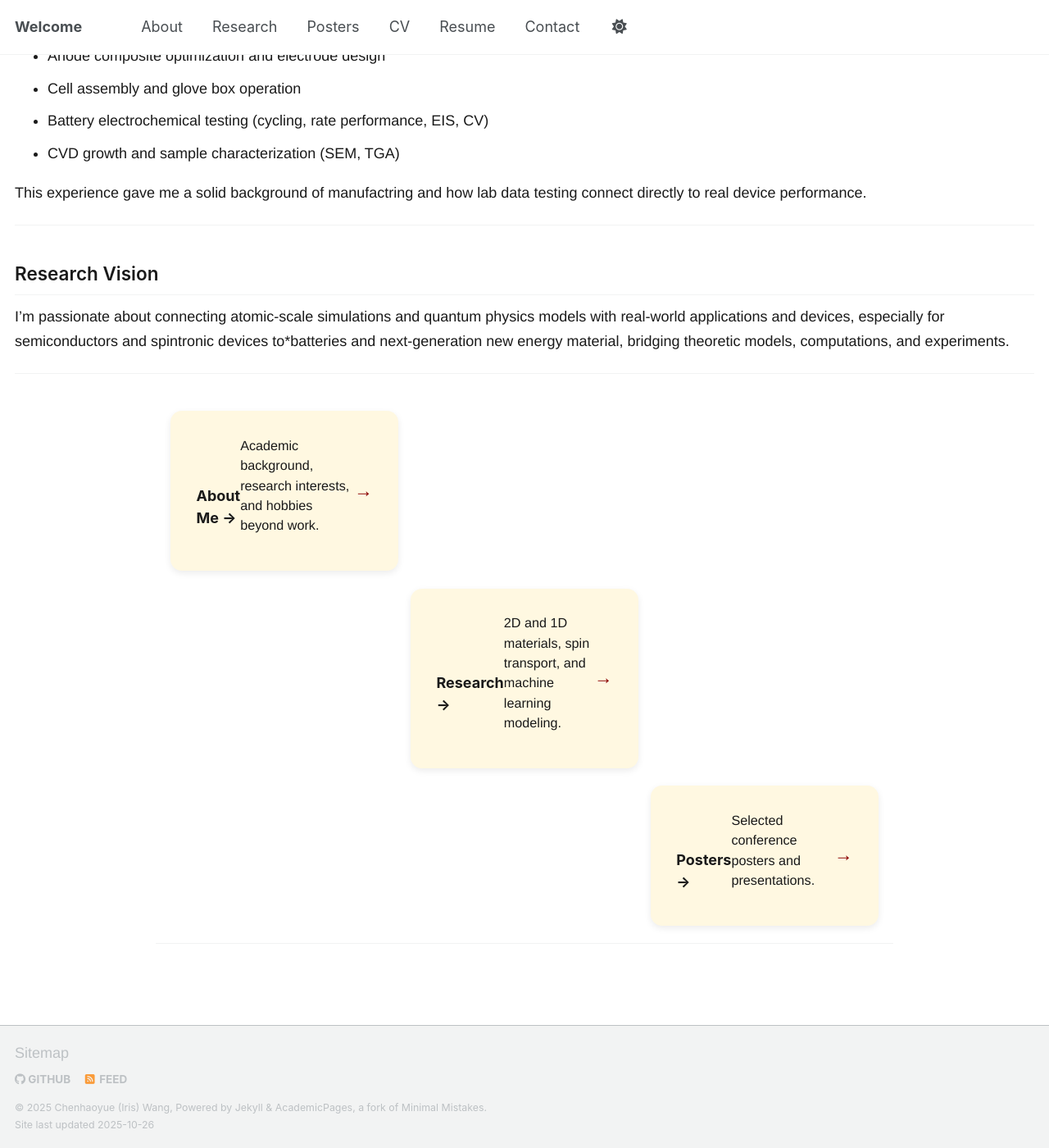
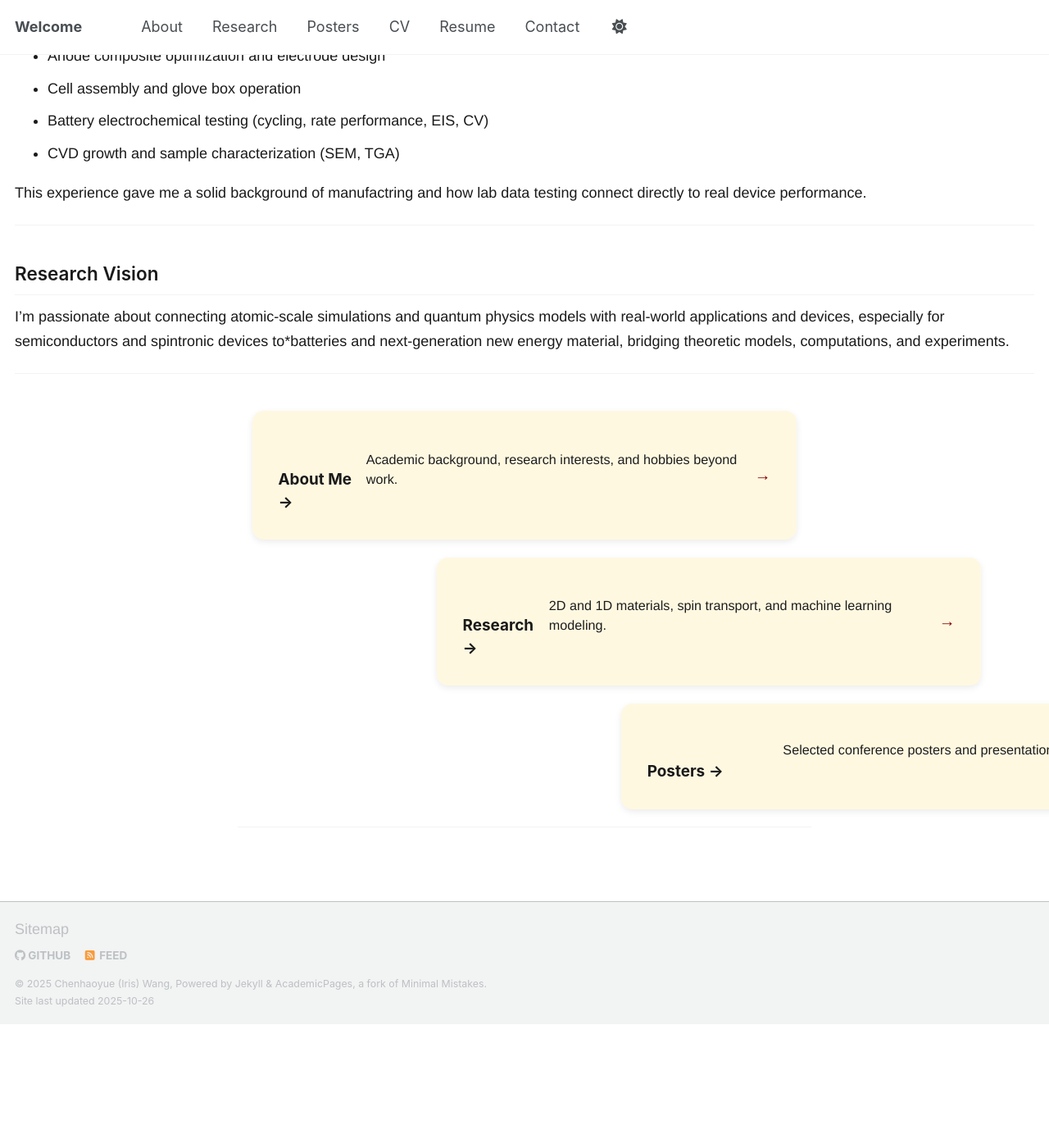
Before and after one commit to Iris-wang-233/Iris-Wang-233.github.io, a Jekyll site: the page built from _pages/index.md, in a window 1280 px wide and 1400 px high, scrolled down 951 px. Shown: the whole window at 82% size. Built offline with Jekyll 4.4.1, drawn with Linux system fonts in a browser that asks for light colours; a script that is not in the unit is left out; after the commit the page ends 2200 px from its top, so only the background shows below that.

Commit message:
Update custom.css

```diff
--- a/assets/css/custom.css
+++ b/assets/css/custom.css
@@ -48,81 +48,81 @@ a:hover {
   font-weight: 600;
 }
 
-/* =========================
-   Wrapper layout
-   ========================= */
+/* ====== Wrapper: single column, aligned left ====== */
 .feature__wrapper {
   display: flex;
-  flex-direction: column;      /* stack cards vertically like poster layout */
-  gap: 1.2rem;                 /* space between cards */
-  max-width: 900px;            /* centered column */
-  margin: 2.5rem auto;
+  flex-direction: column;   /* stack vertically */
+  align-items: flex-start;  /* left-align all cards */
+  gap: 1.2rem;              /* even spacing between cards */
+  max-width: 700px;         /* card width */
+  margin: 2.5rem auto 2rem auto; /* center block in page */
   padding: 0 1rem;
   box-sizing: border-box;
 }
 
-/* =========================
-   Individual cards
-   ========================= */
+/* ====== Individual cards ====== */
 .feature__item {
-  display: flex;                      /* title left, link right */
-  justify-content: space-between;
+  display: flex;
+  justify-content: space-between; /* title/arrow at ends */
   align-items: center;
-  background: #FFF8E1;                /* same yellow background */
+  width: 100%;
+  background: #FFF8E1;
   border-radius: 14px;
-  padding: 1.25rem 1.75rem;           /* consistent padding */
-  box-shadow: 0 3px 8px rgba(0,0,0,0.08);
+  padding: 1.25rem 1.75rem;
+  box-shadow: 0 3px 8px rgba(0, 0, 0, 0.08);
   transition: all 0.25s ease;
-  text-align: left;                   /* text alignment */
+  text-align: left;
+  box-sizing: border-box;
 }
 
-/* Hover effect same as poster cards */
+/* Hover effect */
 .feature__item:hover {
   background-color: #8B0000;
   transform: translateY(-3px);
-  box-shadow: 0 6px 14px rgba(0,0,0,0.15);
+  box-shadow: 0 4px 10px rgba(0, 0, 0, 0.15);
 }
 
-/* Title link (left side) */
+/* ====== Text formatting ====== */
 .feature__item h3 a {
   color: #1A1A1A;
   font-weight: 700;
-  font-size: 1rem;
+  font-size: 1.05rem;
   text-decoration: none;
 }
 
-/* Paragraph text below title (optional small block) */
 .feature__item p {
-  color: #1A1A1A;
+  color: #1D1D1D;
   font-size: 0.9rem;
   line-height: 1.5;
-  margin-top: 0.4rem;
+  margin-top: 0.3rem;
 }
 
-/* Hover text color */
+/* Hover text turns white */
 .feature__item:hover h3 a,
 .feature__item:hover p {
   color: #fff;
 }
 
-/* Add optional right arrow */
+/* ====== Arrow styling ====== */
 .feature__item::after {
   content: "→";
   color: #8B0000;
   font-weight: 700;
+  font-size: 1.1rem;
   transition: color 0.2s ease;
 }
 
-/* Hover arrow color turns white */
 .feature__item:hover::after {
   color: #fff;
 }
 
-/* Responsive adjustments */
-@media (max-width: 700px) {
+/* ====== Responsive (mobile) ====== */
+@media (max-width: 600px) {
+  .feature__wrapper {
+    max-width: 100%;
+    padding: 0 1rem;
+  }
   .feature__item {
-    flex-direction: column;
-    align-items: flex-start;
-    gap: 0.5rem;
+    padding: 1rem 1.25rem;
   }
 }
```
